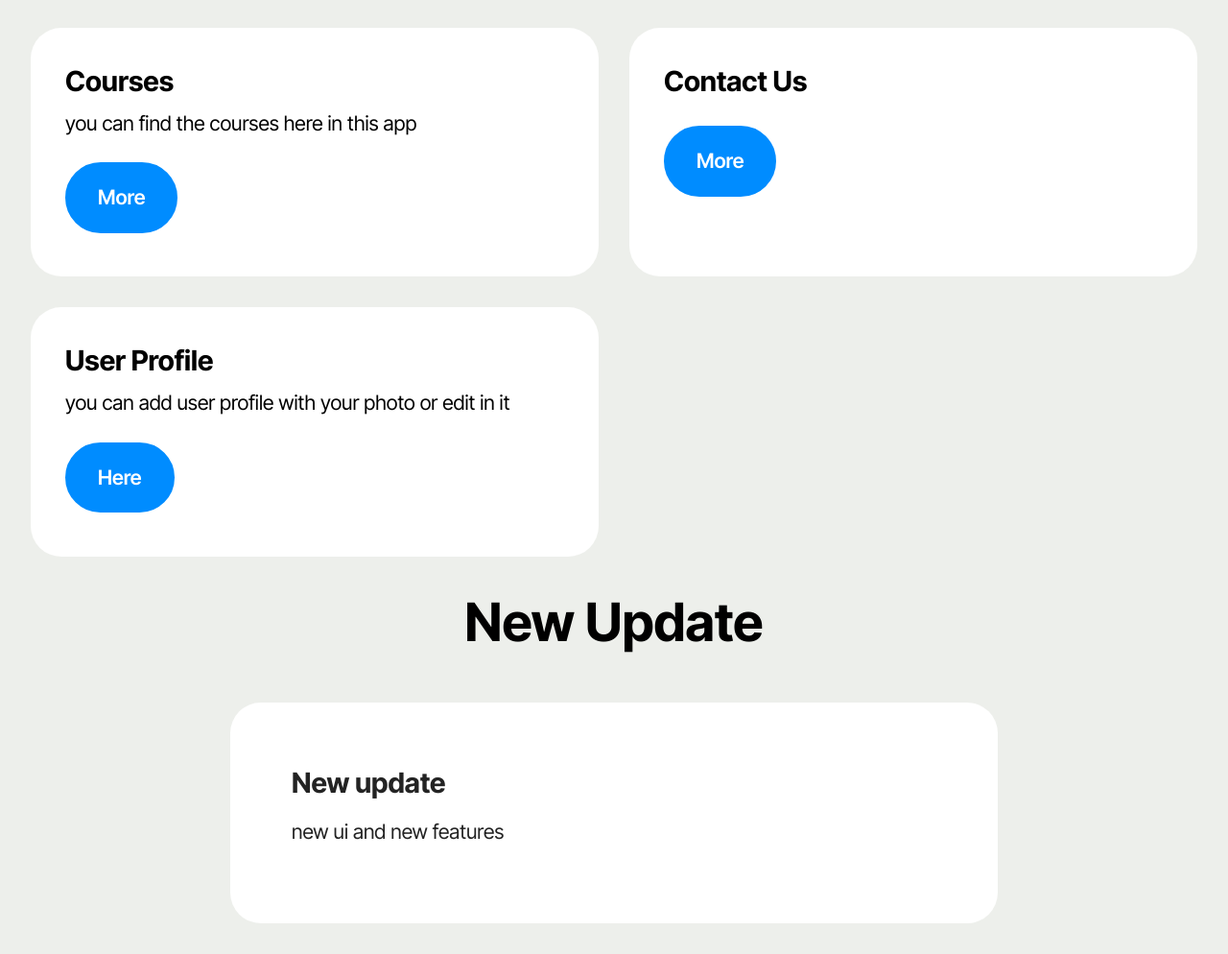
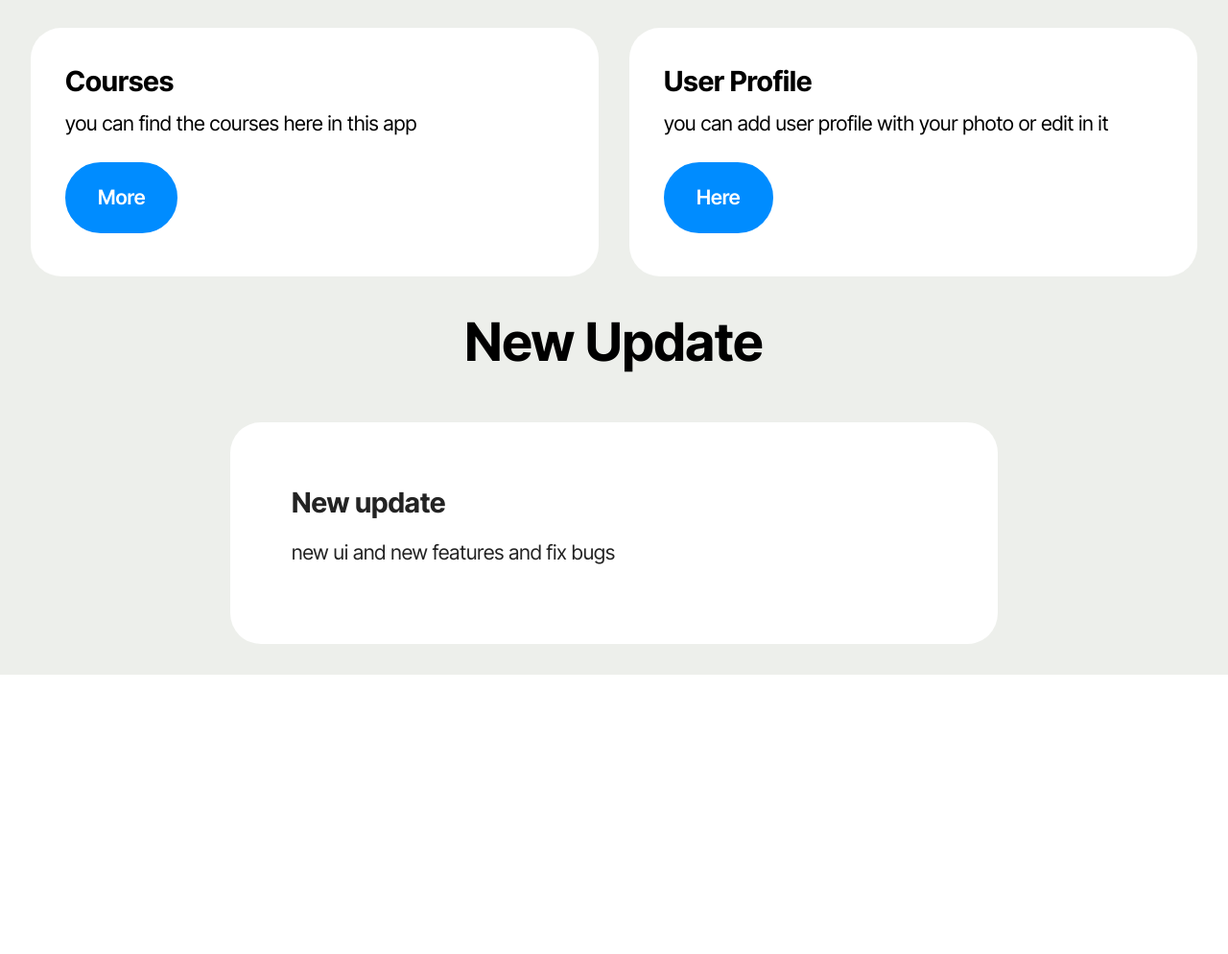
Before and after one commit to VIRUSXVSX/mustdesktopapp.github.io, a plain HTML site: page index.html in a window 1280 px wide. Shown: the part 606-1600 px from the top of the page at 96% size. After the commit the page ends 1309 px from the top, so only its background shows below. Drawn offline with Linux system fonts and the light colour scheme; files whose address does not match are found by name.

Commit message:
Add files via upload

```diff
--- a/index.html
+++ b/index.html
@@ -20,7 +20,7 @@
   <link rel="stylesheet" href="assets/theme/css/style.css">
   <link rel="preload" href="https://fonts.googleapis.com/css?family=Inter+Tight:100,200,300,400,500,600,700,800,900,100i,200i,300i,400i,500i,600i,700i,800i,900i&display=swap" as="style" onload="this.onload=null;this.rel='stylesheet'">
   <noscript><link rel="stylesheet" href="https://fonts.googleapis.com/css?family=Inter+Tight:100,200,300,400,500,600,700,800,900,100i,200i,300i,400i,500i,600i,700i,800i,900i&display=swap"></noscript>
-  <link rel="preload" as="style" href="assets/mobirise/css/mbr-additional.css?v=kNVy8E"><link rel="stylesheet" href="assets/mobirise/css/mbr-additional.css?v=kNVy8E" type="text/css">
+  <link rel="preload" as="style" href="assets/mobirise/css/mbr-additional.css?v=VAgLGm"><link rel="stylesheet" href="assets/mobirise/css/mbr-additional.css?v=VAgLGm" type="text/css">
 
   <style>
     .circular-image {
@@ -46,6 +46,8 @@
 			background-color: #0056b3;
 		}
 	</style>
+
+
 </head>
 <body>
 
@@ -76,7 +78,7 @@
 						<a class="nav-link link text-black text-primary display-4" href="about.html" aria-expanded="false"><span class="mobi-mbri mobi-mbri-smile-face mbr-iconfont mbr-iconfont-btn" style="color: rgb(166, 169, 156);"></span>About</a>
 					</li>
 					<li class="nav-item"><a class="nav-link link text-black text-primary display-4" href="profile.html"><span class="mbrib-user mbr-iconfont mbr-iconfont-btn" style="color: rgb(0, 140, 255);"></span>User</a></li></ul>
-				<div class="navbar-buttons mbr-section-btn"><a class="btn btn-black-outline display-4" href="https://virusxvsx.github.io/virusmust.github.io/">Visit our website</a></div>
+				<div class="navbar-buttons mbr-section-btn"><a class="btn btn-black-outline display-4" href="https://virusxvsx.github.io/mustdesktop.github.io">Visit our website</a></div>
 			</div>
 		</div>
 	</nav>
@@ -101,7 +103,6 @@
 
 						<h5 class="card-title mbr-fonts-style display-5">
 							<strong>Visit our website</strong></h5>
-
 							<p class="card-text mbr-fonts-style display-7"></p>
 							<div class="mbr-section-btn mt-auto"><a class="btn btn-lg btn-primary display-7" href="https://virusxvsx.github.io/mustdesktop.github.io/" target="_blank">Visit</a></div>
 							<p id="linkToCopy">https://virusxvsx.github.io/mustdesktop.github.io</p>
@@ -140,17 +141,6 @@
 					<div class="card-box align-left">
 
 						<h5 class="card-title mbr-fonts-style display-5">
-							<strong>Contact Us</strong></h5>
-
-						<p class="card-text mbr-fonts-style display-7"></p>
-						<div class="mbr-section-btn mt-auto"><a class="btn btn-lg btn-primary display-7" href="contact.html">More</a></div>
-					</div>
-				</div>
-			</div><div class="item features-without-image col-12 col-md-6 col-lg-6 item-mb">
-				<div class="item-wrapper">
-					<div class="card-box align-left">
-
-						<h5 class="card-title mbr-fonts-style display-5">
 							<strong>User Profile</strong></h5>
 
 						<p class="card-text mbr-fonts-style display-7">you can add user profile with your photo or edit in it</p>
@@ -181,13 +171,12 @@
             </div>
 
 
-            <h6 class="mbr-card-subtitle mbr-fonts-style mt-0 mb-3 display-7">new ui and new features</h6>
+            <h6 class="mbr-card-subtitle mbr-fonts-style mt-0 mb-3 display-7">new ui and new features and fix bugs</h6>
 
           </div>
         </div>
 
 
-      </div>
       </div>
     </div>
 	<script src="assets/bootstrap/js/bootstrap.bundle.min.js"></script>  <script src="assets/smoothscroll/smooth-scroll.js"></script>  <script src="assets/ytplayer/index.js"></script>  <script src="assets/dropdown/js/navbar-dropdown.js"></script>  <script src="assets/theme/js/script.js"></script>
```
Lines whose indentation alone changed are shown as unchanged.
